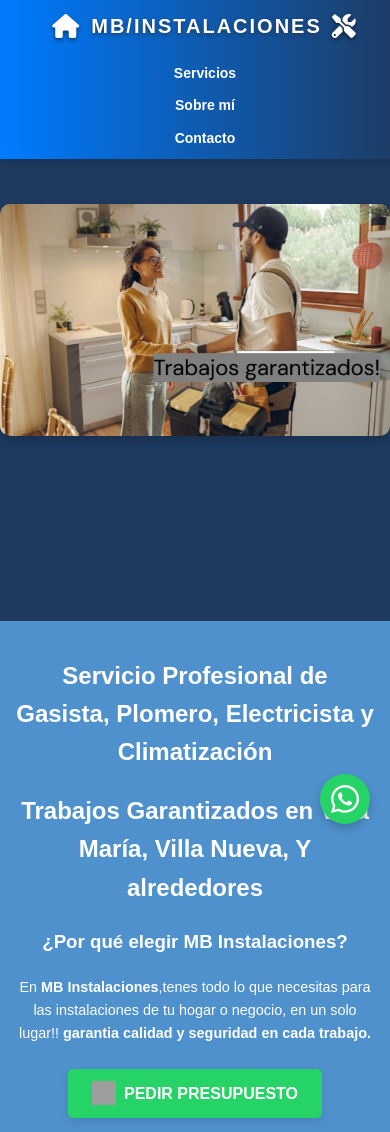
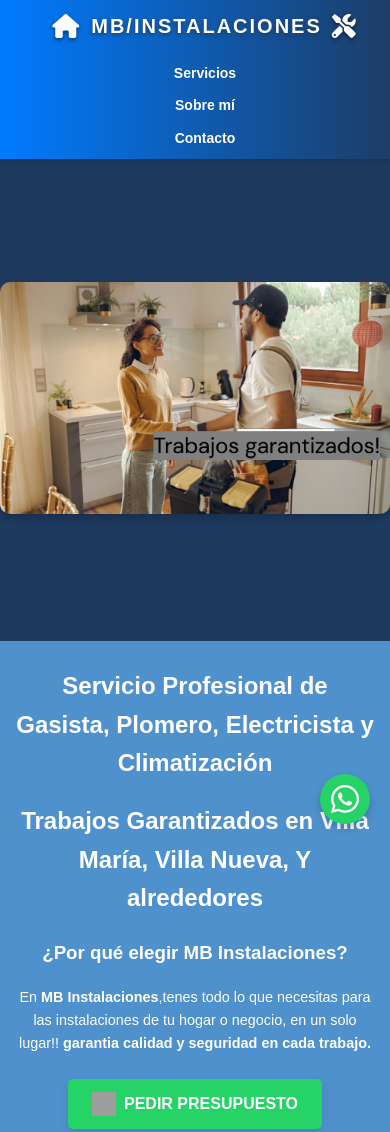
Before and after one commit to Palomo72/-MB-Instalaciones-Profesionales---Gasista-Plomero-Electricista-y-Climatizaci-n, a plain HTML site: page index.html in a window 390 px wide. Shown: the top 1132 px of the page. Drawn offline with Linux system fonts and the light colour scheme; grey boxes are pictures that could not be loaded.

Commit message:
Add files via upload

```diff
--- a/style.css
+++ b/style.css
@@ -30,6 +30,7 @@ header {
     margin: 0; /* Elimina márgenes adicionales */
     padding: 0; /* Elimina padding adicional */
     box-sizing: border-box; /* Asegura que el padding no afecte el tamaño total */
+    margin-top: 130px;
 }
 
 .img {
@@ -470,12 +471,12 @@ footer {
     .hero{
 
         padding: 1rem 1rem; /* Reduce el padding en móviles */
-        margin-top: 30px; /* Ajusta el margen superior para móviles */
+        margin-top: 5px; /* Ajusta el margen superior para móviles */
 
     }
     .hero h1 {
         font-size: 1.5rem;
-
+     margin-top: 10px;
     }
 
     .hero p {
@@ -484,11 +485,11 @@ footer {
     }
 
     .image-center-container {
-        height: 70vh; /* Reduce aún más la altura del contenedor en móviles */
+        height: 60vh; /* Reduce aún más la altura del contenedor en móviles */
     }
 
     .img {
-        margin-top: 50px; /* Reduce el margen superior en móviles */
+        margin-top: 30px; /* Reduce el margen superior en móviles */
         max-height: 80%; /* Ajusta la altura máxima de la imagen */
     }
 
```
